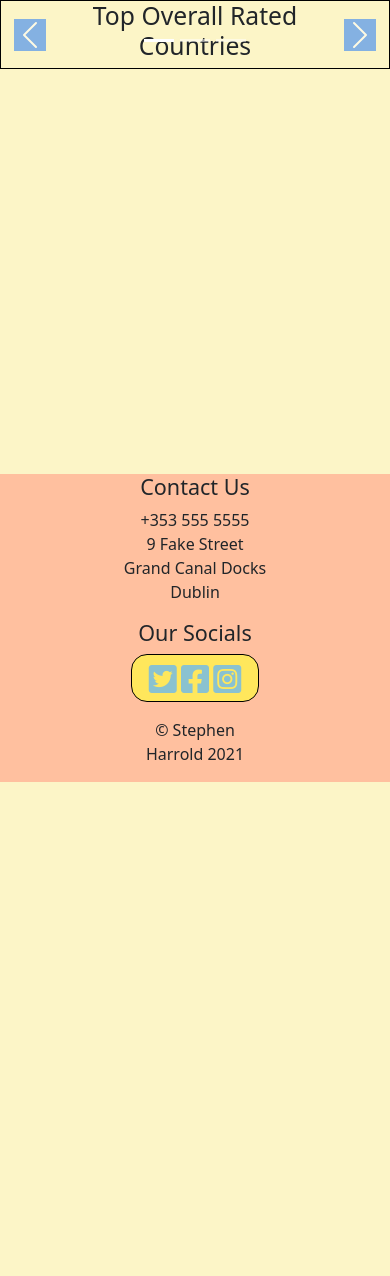
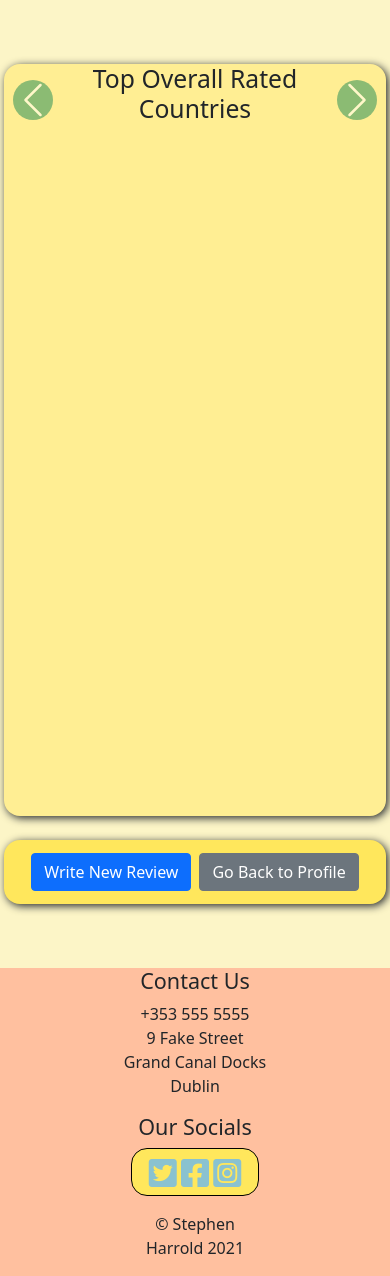
Before and after one commit to steharr/ms3-holiday-review, a Flask app: page /charts in a window 390 px wide. Shown: the part 62-1338 px from the top of the page. Before the commit the page ends 844 px from the top, so only its background shows below. Run offline with Flask 2, Linux system fonts and the light colour scheme; data that the repository does not hold is empty; some libraries are stand-ins or nearby versions.

Commit message:
adjust layout of charts to improve responsiveness

```diff
--- a/static/css/style.css
+++ b/static/css/style.css
@@ -99,7 +99,53 @@ body {
     border: .125rem solid #ebebeb;
     color: #c2c2c2;
 }
+.filled-currency-small{
+    border-radius: 50%;
+    height: 1.5rem;
+    width: 1.5rem;
+    background-color: #f5b505;
+    border: .125rem solid #ffd86e;
+    color: #8a6501;
+    font-size: .75rem;
+}
+.unfilled-currency-small{
+    border-radius: 50%;
+    height: 1.5rem;
+    width: 1.5rem;
+    background-color: #e6e6e6;
+    border: .125rem solid #ebebeb;
+    color: #c2c2c2;
+    font-size: .75rem;
+}
 
+/* CHARTS PAGE */
+.charts-container{
+    padding-top: 4rem;
+    padding-bottom: 4rem;
+}
+.chart-button-container{
+    height: 4rem;
+}
+.chart-title{
+    height: 4rem;
+}
+.charts-panel{
+    height: 47rem;
+    background-color: #FFEE93;
+    border-radius: 1rem;
+    box-shadow: .125rem .125rem .5rem;
+}
+.charts-panel-info{
+    height: 4rem;
+    background-color: #FFE75C;
+    border-radius: 1rem;
+    box-shadow: .125rem .125rem .5rem;
+}
+.btn-charts{
+    border-radius: 50%;
+    height: 2.5rem;
+    width: 2.5rem;
+}
 
 /* sticky footer with flexbox */
 /* copied from: https://css-tricks.com/couple-takes-sticky-footer/ */
--- a/templates/charts.html
+++ b/templates/charts.html
@@ -1,24 +1,16 @@
 {% extends "base.html" %}
 {% block content %}
 
-<div class="row black-outline">
-    <div id="carouselExampleIndicators" class="carousel slide" data-bs-ride="carousel">
-        <div class="carousel-indicators">
-            <button type="button" data-bs-target="#carouselExampleIndicators" data-bs-slide-to="0" class="active"
-                aria-current="true" aria-label="Slide 1"></button>
-            <button type="button" data-bs-target="#carouselExampleIndicators" data-bs-slide-to="1"
-                aria-label="Slide 2"></button>
-            <button type="button" data-bs-target="#carouselExampleIndicators" data-bs-slide-to="2"
-                aria-label="Slide 3"></button>
-        </div>
-
-        <div class="carousel-inner">
+<div class="row justify-content-center charts-container px-1 px-md-0">
+    <div id="carouselExampleIndicators" class="charts-panel col-lg-8 carousel slide" data-bs-ride="carousel"
+        data-bs-interval="false">
+        <div class="carousel-inner charts-carousel">
             <div class="carousel-item active">
-                <div class="w-75 mx-auto">
-                    <h2 class="text-center">Top Overall Rated Countries</h2>
-                    <div class="mx-auto">
+                <div class="row mx-auto">
+                    <h2 class="col-12 col-lg-10 w-75 pt-md-3 mx-auto chart-title text-center">Top Overall
+                        Rated Countries</h2>
+                    <div class="col-lg-8 mx-auto">
                         <ol class="list-group list-group-numbered">
-
                             {% for item in avg_ratings %}
                             <li class="list-group-item d-flex justify-content-between align-items-start">
                                 <div class="ms-2 me-auto">
@@ -43,14 +35,12 @@
                         </ol>
                     </div>
                 </div>
-
-
-
             </div>
             <div class="carousel-item">
-                <div class="w-75 mx-auto">
-                    <h2 class="text-center">Best Locations for Food</h2>
-                    <div class="mx-auto">
+                <div class="row mx-auto">
+                    <h2 class="col-12 col-lg-10 w-75 pt-md-3 mx-auto chart-title text-center">Best Locations for Food
+                    </h2>
+                    <div class="col-lg-8 mx-auto">
                         <ol class="list-group list-group-numbered">
                             {% for item in avg_ratings_food %}
                             <li class="list-group-item d-flex justify-content-between align-items-start">
@@ -75,9 +65,9 @@
                 </div>
             </div>
             <div class="carousel-item">
-                <div class="w-75 mx-auto">
-                    <h2 class="text-center">Cheapest Locations</h2>
-                    <div class="mx-auto">
+                <div class="row mx-auto">
+                    <h2 class="col-12 col-lg-10 w-75 pt-3 mx-auto chart-title text-center">Cheapest Locations</h2>
+                    <div class="col-lg-8 mx-auto">
                         <ol class="list-group list-group-numbered">
                             {% for item in avg_costs %}
                             <li class="list-group-item d-flex justify-content-between align-items-start">
@@ -90,13 +80,13 @@
                                         {% for i in range(1, 4) %}
                                         <span class="d-flex">
                                             {% if i <= item.avg_cost %} <span
-                                                class="d-flex justify-content-center align-items-center filled-currency ms-2"
+                                                class="d-flex justify-content-center align-items-center filled-currency-small ms-2"
                                                 id="currency-{{i}}">
                                                 <i class="fas fa-euro-sign"></i>
                                         </span>
                                         {% else %}
                                         <span
-                                            class="d-flex justify-content-center align-items-center unfilled-currency ms-2"
+                                            class="d-flex justify-content-center align-items-center unfilled-currency-small ms-2"
                                             id="currency-{{i}}">
                                             <i class="fas fa-euro-sign"></i>
                                         </span>
@@ -114,18 +104,23 @@
                 </div>
             </div>
         </div>
-        <button class="carousel-control-prev" type="button" data-bs-target="#carouselExampleIndicators"
-            data-bs-slide="prev">
-            <span class="carousel-control-prev-icon bg-primary" aria-hidden="true"></span>
+        <button class="chart-button-container justify-content-center align-items-start carousel-control-prev"
+            type="button" data-bs-target="#carouselExampleIndicators" data-bs-slide="prev">
+            <span class="mt-3 carousel-control-prev-icon btn-charts bg-success" aria-hidden="true"></span>
             <span class="visually-hidden">Previous</span>
         </button>
-        <button class="carousel-control-next" type="button" data-bs-target="#carouselExampleIndicators"
-            data-bs-slide="next">
-            <span class="carousel-control-next-icon bg-primary" aria-hidden="true"></span>
+        <button class="chart-button-container justify-content-center align-items-start carousel-control-next"
+            type="button" data-bs-target="#carouselExampleIndicators" data-bs-slide="next">
+            <span class="mt-3 carousel-control-next-icon btn-charts bg-success" aria-hidden="true"></span>
             <span class="visually-hidden">Next</span>
         </button>
     </div>
-
+    <div class="mt-4 col-lg-8 d-flex justify-content-center align-items-center charts-panel-info">
+        <a class="btn btn-primary my-2 me-2" href="{{ url_for('write_review') }}">Write New Review</a>
+        <a class="btn btn-secondary" href="{{url_for('profile', username=session.user)}}">
+            Go Back to Profile
+        </a>
+    </div>
 
 </div>
 
```
